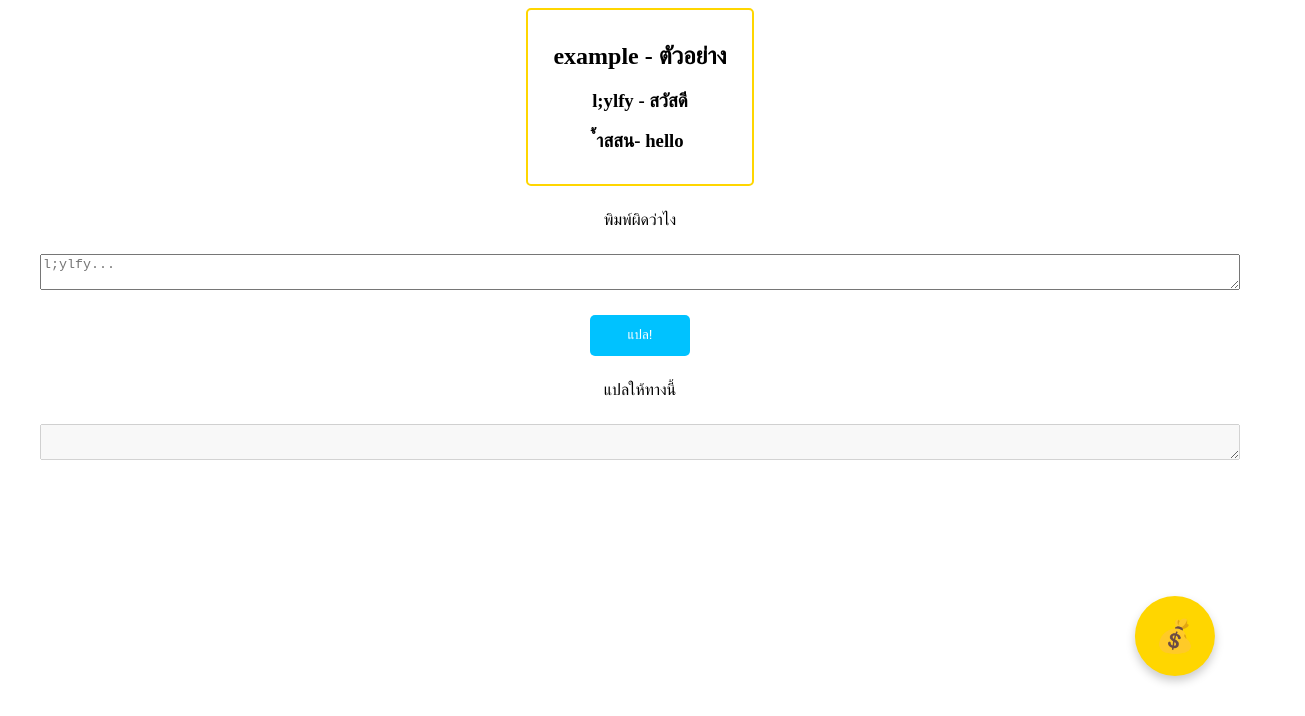
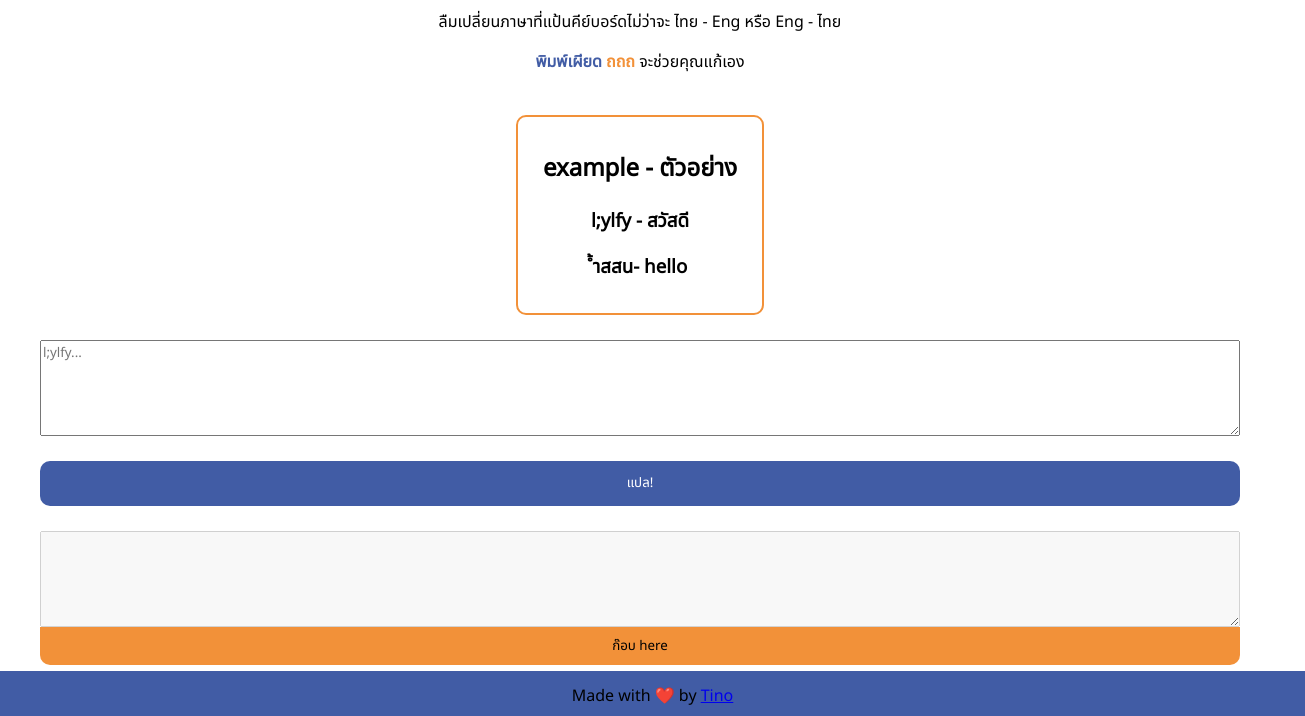
Before and after one commit to vtno/pimpead, a website with bundled scripts: page index.html in a window 1280 px wide. Shown: the part 84-800 px from the top of the page, 1305 px wide, since content can reach past the window. Built offline with nearby package versions, Linux system fonts and the light colour scheme.

Commit message:
feat: ui improvement

```diff
--- a/index.css
+++ b/index.css
@@ -1,6 +1,13 @@
 /* resets */
+
 button {
   border: none;
+}
+
+body {
+  height: 100vh;
+  position: relative;
+  margin: 0;
 }
 
 /* animation */
@@ -25,10 +32,10 @@ button {
 :root {
   --lg-container: 1200px;
   --gutter: 25px;
-  --border-radius: 5px;
+  --border-radius: 10px;
 
-  --primary-blue: #00c2ff;
-  --primary-yellow: #ffd600;
+  --primary-blue: #415ca5;
+  --primary-orange: #f29139;
   --black: #000;
   --white: #fff;
 
@@ -40,6 +47,10 @@ button {
   font-size: 16px;
 }
 
+html * {
+   font-family: Noto Sans, Noto Sans Thai !important;
+}
+
 /* utils */
 .text-center {
   text-align: center;
@@ -49,8 +60,24 @@ button {
   border-radius: var(--border-radius);
 }
 
+.pt-1 {
+  padding-top: var(--gutter);
+}
+
 .m-auto {
   margin: auto;
+}
+
+.color-primary {
+  color: var(--primary-blue);
+}
+
+.color-secondary {
+  color: var(--primary-orange);
+}
+
+.font-bold {
+  font-weight: bold;
 }
 
 /* layouts */
@@ -64,13 +91,23 @@ button {
   padding: var(--gutter);
 }
 
+.form-group {
+  display: grid;
+  grid-template-rows: 1fr 0.4fr;
+  gap: 0;
+}
+
 /* components */
 .btn-primary {
-  width: var(--btn-md);
+  width: 100%;
   padding: calc(var(--gutter) / 2);
   border-radius: var(--border-radius);
   color: var(--white);
   background-color: var(--primary-blue);
+}
+
+.btn-primary:hover {
+  cursor: pointer;
 }
 
 .btn-donate {
@@ -80,11 +117,13 @@ button {
   text-align: center;
   width: var(--btn-round);
   height: var(--btn-round);
-  bottom: 5%;
+  bottom: 7%;
   right: 5%;
   font-size: var(--font-lg);
-  background-color: var(--primary-yellow);
-  box-shadow: #ccc 0px 5px 10px;
+  background-color: var(--primary-orange);
+  box-shadow: rgb(130, 130, 130) 0px 5px 10px;
+
+  z-index: 2;
 
   transition: bottom 0.5s ease-in-out;
   transition: box-shadow 0.2s ease-in-out;
@@ -101,11 +140,31 @@ button {
   transition: bottom 0.5s ease-in-out;
 }
 
+.btn-copy {
+  background-color: var(--primary-orange);
+  border-radius: 0 0 var(--border-radius) var(--border-radius);
+  color: var(--black);
+}
+
+.btn-copy:hover {
+  cursor: pointer;
+}
+
 .subhead {
-  border: 2px solid var(--primary-yellow);
+  border: 2px solid var(--primary-orange);
   text-align: center;
   border-radius: var(--border-radius);
   max-width: 800px;
   margin: auto;
   padding: calc(var(--gutter) / 2) var(--gutter);
 }
+
+.footer {
+  height: 20px;
+  position: absolute;
+  width: 100%;
+  bottom: 0;
+  background-color: var(--primary-blue);
+  padding: calc(var(--gutter) / 2);
+  text-align: center;
+}
--- a/index.html
+++ b/index.html
@@ -1,23 +1,45 @@
 <html>
   <head>
-    <title>❌ พิมพ์เผียด ❌ </title>
+    <title>❌ พิมพ์เผียด ❌</title>
+    <link rel="preconnect" href="https://fonts.gstatic.com" />
+    <link
+      href="https://fonts.googleapis.com/css2?family=Noto+Sans+Thai&display=swap"
+      rel="stylesheet"
+    />
+    <link
+      href="https://fonts.googleapis.com/css2?family=Noto+Sans&display=swap"
+      rel="stylesheet"
+    />
     <link rel="stylesheet" href="index.css" />
     <script type="text/javascript" src="out/app.js" defer></script>
   </head>
   <body>
-    <h1 class="text-center">❌ พิมพ์เผียด ❌ </h1>
+    <h1 class="text-center pt-1 color-primary font-bold">
+      พิมพ์เผียด <span class="color-secondary">ถถถ</span>
+    </h1>
+    <p class="text-center">
+      ลืมเปลี่ยนภาษาที่แป้นคีย์บอร์ดไม่ว่าจะ ไทย - Eng หรือ Eng - ไทย
+    </p>
+    <p class="text-center">
+      <span class="color-primary font-bold">พิมพ์เผียด</span>
+      <span class="color-secondary font-bold">ถถถ</span> จะช่วยคุณแก้เอง
+    </p>
     <div class="container border-rounded">
       <div class="subhead">
         <h2>example - ตัวอย่าง</h2>
         <h3>l;ylfy - สวัสดี</h3>
         <h3>้ำสสน- hello</h3>
       </div>
-      <label class="text-center">พิมพ์ผิดว่าไง</label>
-      <textarea placeholder="l;ylfy..." id="src"></textarea>
+      <textarea placeholder="l;ylfy..." id="src" rows="5"></textarea>
       <button class="m-auto btn-primary" id="translate">แปล!</button>
-      <label class="text-center">แปลให้ทางนี้</label>
-      <textarea disabled id="out"></textarea>
+      <div class="form-group">
+        <textarea disabled id="out" rows="5"></textarea>
+        <button class="btn-copy">ก๊อบ here</button>
+      </div>
     </div>
-    <button class="btn-donate">💰</button>
+    <!-- <button class="btn-donate">💰</button> -->
+    <footer class="footer">
+      Made with ❤️ by <a href="https://vtno.me">Tino</a>
+    </footer>
   </body>
 </html>
```
Also changed, not shown: .github/workflows/build.yml.
